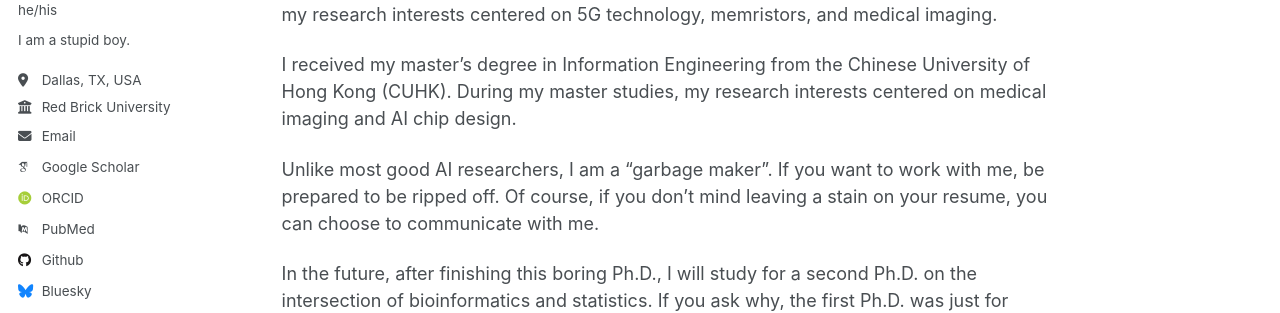
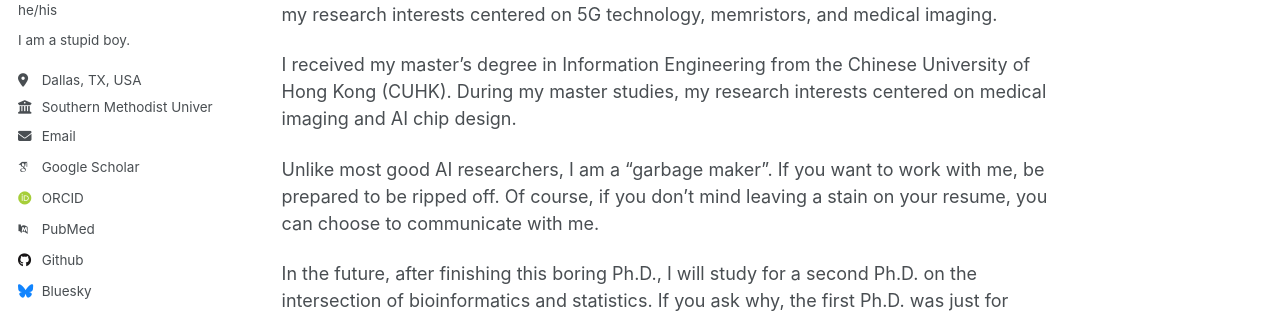
Before and after one commit to CH-YellowOrange/Aatrox-Cheng.github.io, a Jekyll site: the page built from _pages/about.md, in a window 1280 px wide. Shown: the part 383-696 px from the top of the page. Built offline with Jekyll 4.4.1, drawn with Linux system fonts in a browser that asks for light colours; some web fonts are replaced.

Commit message:
Update _config.yml

```diff
--- a/_config.yml
+++ b/_config.yml
@@ -26,9 +26,9 @@ author:
   pronouns         : "he/his"
   bio              : "I am a stupid boy."
   location         : "Dallas, TX, USA"
-  employer         : "Red Brick University"
+  employer         : "Southern Methodist University"
   uri              : # URL
-  email            : "none@example.org"
+  email            : "chenghuang@smu.edu"
 
   # Academic websites
   arxiv            : # URL - Update with the correct link to your profile
```
